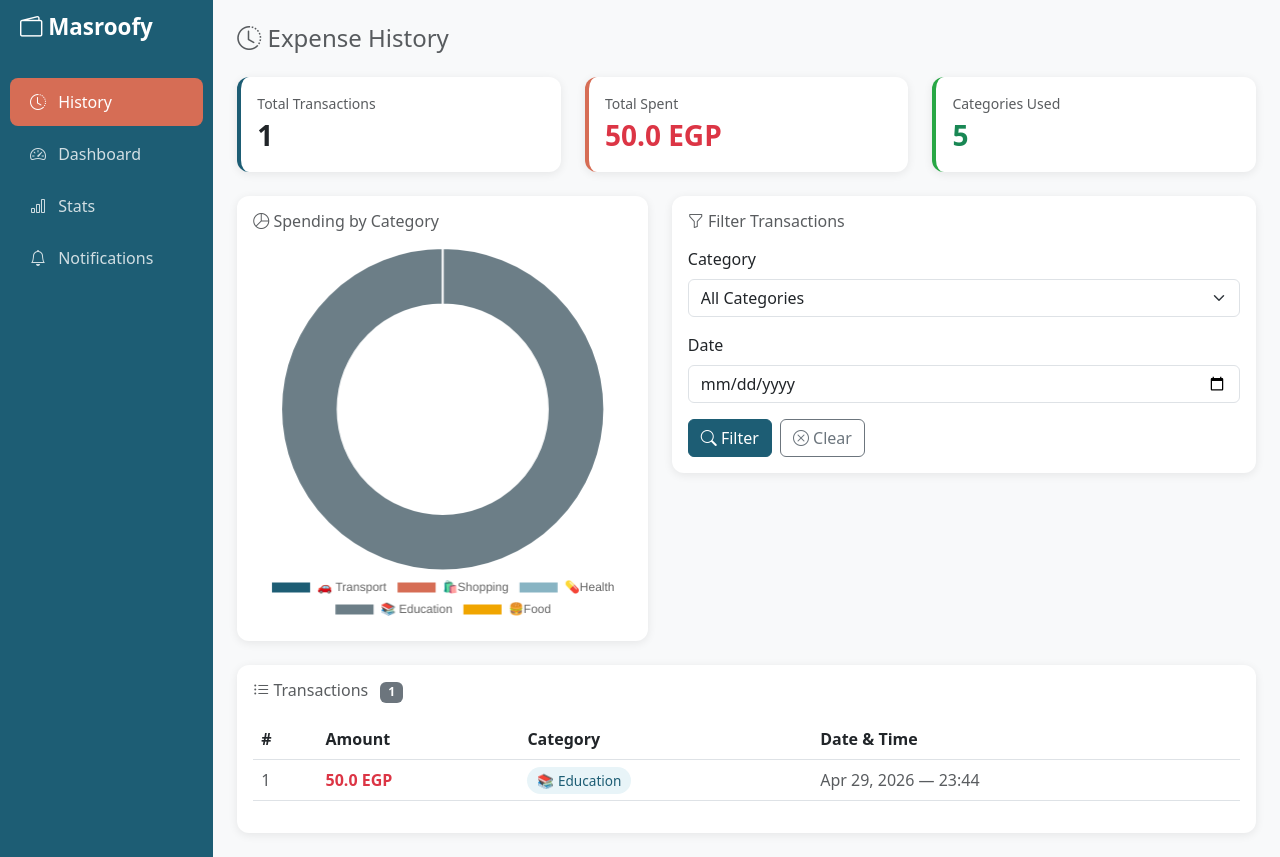
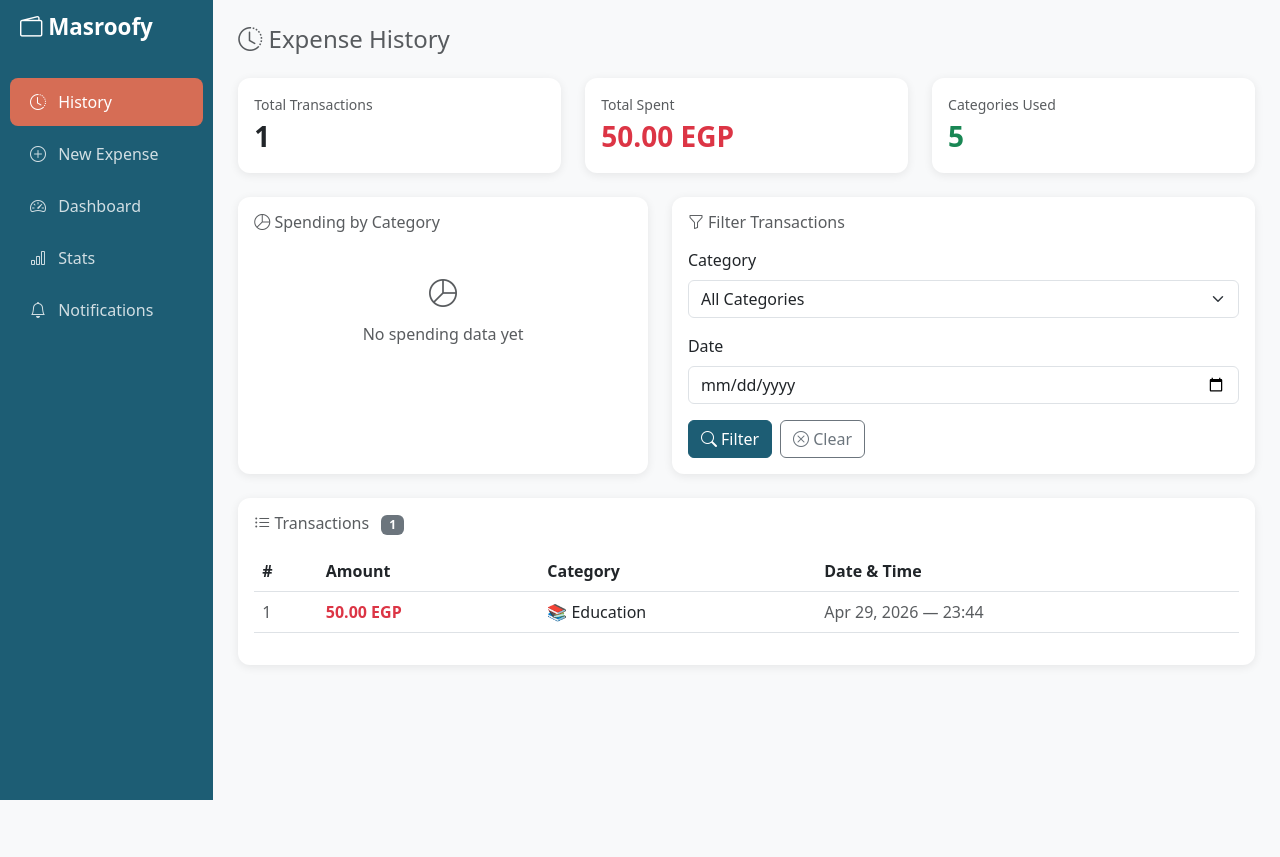
Before and after one commit to mennamohamed123-lang/Software-Assignment-2, a Django app: page /history/ in a window 1280 px wide. After the commit the page ends 800 px from the top, so only its background shows below. Run offline with Django 5.2, Linux system fonts and the light colour scheme; data comes from the database, SQL or seed files in the repository; both versions use the stored data as it was after the commit.

Commit message:
final reult

```diff
--- a/masroofy/budget/templates/history.html
+++ b/masroofy/budget/templates/history.html
@@ -1,53 +1,22 @@
-<!DOCTYPE html>
-<html lang="en">
-<head>
-    <meta charset="UTF-8">
-    <title>Expense History - Masroofy</title>
-    <link href="https://cdn.jsdelivr.net/npm/bootstrap@5.3.0/dist/css/bootstrap.min.css" rel="stylesheet">
-    <link href="https://cdn.jsdelivr.net/npm/bootstrap-icons@1.10.5/font/bootstrap-icons.css" rel="stylesheet">
-    <script src="https://cdn.jsdelivr.net/npm/chart.js"></script>
+{% extends 'base.html' %}
+
+{% block title %}Expense History - Masroofy{% endblock %}
+
+{% block active_history %}active{% endblock %}
+
+{% block extra_css %}
 <style>
-        body { background-color: #f8f9fa; }
-        .sidebar { background-color: #1D5D74; min-height: 100vh; padding: 20px 0; }
-        .sidebar a { color: #ffffffcc; text-decoration: none; display: block; padding: 12px 20px; border-radius: 8px; margin: 4px 10px; }
-        .sidebar a:hover, .sidebar a.active { background-color: #D66D55; color: white; }
-        .sidebar .brand { color: white; font-size: 1.4rem; font-weight: bold; padding: 10px 20px 30px; }
-        .card { border: none; border-radius: 12px; box-shadow: 0 2px 10px rgba(0,0,0,0.08); }
     .stat-card { border-left: 4px solid #1D5D74; }
     .table thead { background-color: #1D5D74; color: white; }
-        .btn-primary { background-color: #1D5D74; border-color: #1D5D74; }
-        .btn-primary:hover { background-color: #D66D55; border-color: #D66D55; }
     .badge-category { background-color: #e8f4f8; color: #1D5D74; padding: 4px 10px; border-radius: 20px; font-size: 0.85rem; }
+    /* لضمان تناسق الشارت */
+    #spendingChart { max-height: 250px; }
 </style>
-</head>
-<body>
+{% endblock %}
 
-<div class="container-fluid">
-    <div class="row">
-
-        <!-- Sidebar -->
-        <div class="col-md-2 sidebar p-0">
-            <div class="brand"><i class="bi bi-wallet2"></i> Masroofy</div>
-            <a href="/history/" class="active"><i class="bi bi-clock-history me-2"></i> History</a>
-            <a href="/dashboard/"><i class="bi bi-speedometer2 me-2"></i> Dashboard</a>
-            <a href="/stats/"><i class="bi bi-bar-chart me-2"></i> Stats</a>
-            <a href="/notifications/check/"><i class="bi bi-bell me-2"></i> Notifications</a>
-        </div>
-
-        <!-- Main Content -->
-        <div class="col-md-10 p-4">
+{% block content %}
     <h4 class="mb-4 text-muted"><i class="bi bi-clock-history"></i> Expense History</h4>
 
-            <!-- Alert Bar -->
-            {% if alert %}
-            <div class="alert alert-{{ alert.type }} alert-dismissible fade show d-flex align-items-center" role="alert">
-                <span class="me-2 fs-5">{{ alert.msg }}</span>
-                <strong class="ms-2">{{ alert.pct|floatformat:1 }}%</strong>
-                <button type="button" class="btn-close ms-auto" data-bs-dismiss="alert"></button>
-            </div>
-            {% endif %}
-
-            <!-- Stat Cards -->
     <div class="row mb-4">
         <div class="col-md-4">
             <div class="card stat-card p-3">
@@ -58,7 +27,9 @@
         <div class="col-md-4">
             <div class="card stat-card p-3" style="border-left-color: #D66D55;">
                 <div class="text-muted small">Total Spent</div>
-                        <div class="fs-3 fw-bold text-danger">{{ total_spent }} EGP</div>
+                <div class="fs-3 fw-bold text-danger">
+                    {{ total_spent|floatformat:2 }} EGP
+                </div>
             </div>
         </div>
         <div class="col-md-4">
@@ -69,14 +40,11 @@
         </div>
     </div>
 
-            <!-- Chart + Filter Row -->
     <div class="row mb-4">
-
-                <!-- Chart -->
         <div class="col-md-5">
-                    <div class="card p-3">
+            <div class="card p-3 h-100">
                 <h6 class="text-muted mb-3"><i class="bi bi-pie-chart"></i> Spending by Category</h6>
-                        <canvas id="spendingChart" height="220"></canvas>
+                <canvas id="spendingChart"></canvas>
                 <div id="noDataMsg" style="display:none;" class="text-center text-muted py-4">
                     <i class="bi bi-pie-chart fs-3 d-block mb-2"></i>
                     No spending data yet
@@ -84,9 +52,8 @@
             </div>
         </div>
 
-                <!-- Filter -->
         <div class="col-md-7">
-                    <div class="card p-3">
+            <div class="card p-3 h-100">
                 <h6 class="text-muted mb-3"><i class="bi bi-funnel"></i> Filter Transactions</h6>
                 <form method="GET">
                     <div class="mb-3">
@@ -117,7 +84,6 @@
         </div>
     </div>
 
-            <!-- Transactions Table -->
     <div class="card">
         <div class="card-body">
             <h6 class="text-muted mb-3">
@@ -138,7 +104,7 @@
                         {% for t in transactions %}
                         <tr>
                             <td class="text-muted">{{ forloop.counter }}</td>
-                                    <td class="fw-bold text-danger">{{ t.amount }} EGP</td>
+                            <td class="fw-bold text-danger">{{ t.amount|floatformat:2 }} EGP</td>
                             <td><span class="badge-category">{{ t.category.name }}</span></td>
                             <td class="text-muted">{{ t.timestamp|date:"M d, Y — H:i" }}</td>
                         </tr>
@@ -155,18 +121,20 @@
             </div>
         </div>
     </div>
+{% endblock %}
 
-        </div>
-    </div>
-</div>
+{% block extra_js %}
+<script>
+    document.addEventListener('DOMContentLoaded', function() {
+        const ctx = document.getElementById('spendingChart').getContext('2d');
 
-<script>
-    const ctx = document.getElementById('spendingChart').getContext('2d');
-    const labels = [{% for cat in categories %}"{{ cat.name }}"{% if not forloop.last %},{% endif %}{% endfor %}];
-    const data = [{{ category_totals|join:"," }}];
-    const hasData = data.some(v => v > 0);
+        // جلب البيانات الحقيقية من الـ view
+        const labels = [{% for cat in categories %}"{{ cat.name|escapejs }}"{% if not forloop.last %},{% endif %}{% endfor %}];
+        const dataValues = [{% for cat in categories %}{{ cat.total_spent|default:0 }}{% if not forloop.last %},{% endif %}{% endfor %}];
 
-    if (!hasData) {
+        const totalAmount = dataValues.reduce((a, b) => a + b, 0);
+
+        if (totalAmount === 0) {
             document.getElementById('spendingChart').style.display = 'none';
             document.getElementById('noDataMsg').style.display = 'block';
         } else {
@@ -175,19 +143,21 @@
                 data: {
                     labels: labels,
                     datasets: [{
-                    data: data,
+                        data: dataValues,
                         backgroundColor: ['#1D5D74','#D66D55','#88b4c3','#6c7e87','#f0a500','#28a745'],
                         borderWidth: 2
                     }]
                 },
                 options: {
-                plugins: { legend: { position: 'bottom' } },
-                cutout: '65%'
+                    responsive: true,
+                    maintainAspectRatio: false,
+                    plugins: {
+                        legend: { position: 'bottom' }
+                    },
+                    cutout: '70%'
                 }
             });
         }
+    });
 </script>
-
-<script src="https://cdn.jsdelivr.net/npm/bootstrap@5.3.0/dist/js/bootstrap.bundle.min.js"></script>
-</body>
-</html>
+{% endblock %}
```
Also changed, not shown: masroofy/db.sqlite3. Lines whose indentation alone changed are shown as unchanged.
